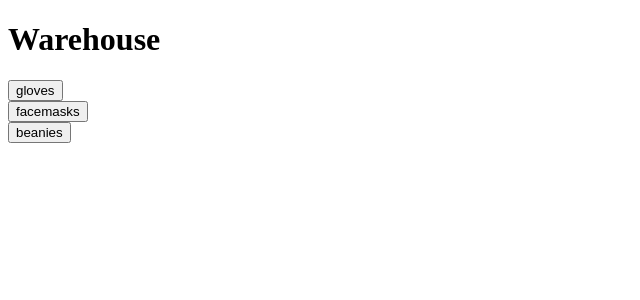
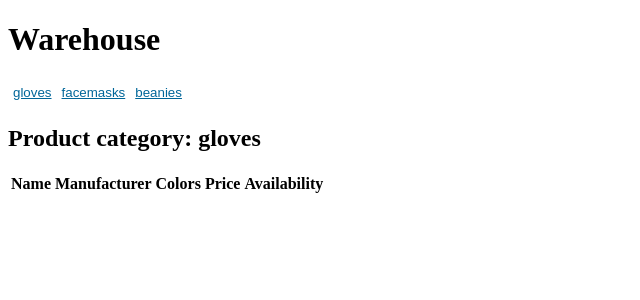
Before and after one commit to mevid93/warehouse, a React (Create React App) app: page / in a window 1280 px wide. Shown: the top 300 px of the page, without its empty margins (0-640 px from the left). Built offline with nearby package versions, Linux system fonts and the light colour scheme; no server answers.

Commit message:
Added functionality to choose product category

```diff
--- a/src/App.js
+++ b/src/App.js
@@ -1,11 +1,32 @@
 
 import React, { useState, useEffect } from 'react'
-import Button from './components/Button'
+import CategoryBar from './components/CategoryBar'
+import ProductList from './components/ProductList'
 import productService from './services/productService'
 
+// hard coded list of all possible product categories
+const CATEGORIES = [
+  {
+    "id": 0,
+    "name": "gloves"
+  },
+  {
+    "id": 1,
+    "name": "facemasks"
+  },
+  {
+    "id": 2,
+    "name": "beanies"
+  }
+]
+
+
 const App = () => {
-  const [category, setCategory] = useState("gloves")
 
+  // state information
+  const [category, setCategory] = useState(CATEGORIES[0].name)
+
+  // when loaded for the first time
   useEffect(() => {
     productService
       .getAll(category)
@@ -14,12 +35,12 @@ const App = () => {
       })
   }, [])
 
+  // render
   return (
     <div>
       <h1>Warehouse</h1>
-      <Button text={"gloves"} handler={() => setCategory("gloves")} />
-      <Button text={"facemasks"} handler={() => setCategory("facemasks")} />
-      <Button text={"beanies"} handler={() => setCategory("beanies")} />
+      <CategoryBar categories={CATEGORIES} setCategory={setCategory} />
+      <ProductList category={category} />
     </div>
   )
 }
--- a/src/components/Button.js
+++ /dev/null
@@ -1,12 +0,0 @@
-
-const Button = ({ text, handler }) => {
-  return (
-    <div>
-      <button onClick={handler}>
-        {text}
-      </button>
-    </div>
-  )
-}
-
-export default Button
--- /dev/null
+++ b/src/components/CategoryBar.js
@@ -0,0 +1,22 @@
+
+const CategoryBar = ({categories, setCategory}) => {
+
+  const categoryBarStyle = {
+    "background": "none",
+    "border": "none",
+    "padding": 5,
+    "color": "#069",
+    "textDecoration": "underline",
+    "cursor": "pointer"
+  }
+
+  return (
+    <div>
+      <nav>
+        {categories.map(c => <button key={c.id} style={categoryBarStyle} href="" onClick={() => setCategory(c.name)}>{c.name}</button>)}
+      </nav>
+    </div>
+  )
+}
+
+export default CategoryBar
--- /dev/null
+++ b/src/components/ProductList.js
@@ -0,0 +1,31 @@
+
+const ProductList = ({ category, productData }) => {
+
+  return (
+    <div>
+      <h2>Product category: {category}</h2>
+      <table>
+        <thead>
+          <tr>
+            <th>Name</th>
+            <th>Manufacturer</th>
+            <th>Colors</th>
+            <th>Price</th>
+            <th>Availability</th>
+          </tr>
+        </thead>
+        <tbody>
+          <tr>
+            <td></td>
+            <td></td>
+            <td></td>
+            <td></td>
+            <td></td>
+          </tr>
+        </tbody>
+      </table>
+    </div>
+  )
+}
+
+export default ProductList
--- a/src/services/availabilityService.js
+++ b/src/services/availabilityService.js
@@ -1,6 +1,7 @@
 import axios from 'axios'
 const baseUrl = '/v2/availability/'
 
+// get product availability information from given manufacturer
 const getAll = (manufacturer) => {
   return axios.get(`${baseUrl}/${manufacturer}`).then(response => response.data)
 }
--- a/src/services/productService.js
+++ b/src/services/productService.js
@@ -1,6 +1,7 @@
 import axios from 'axios'
 const baseUrl = '/v2/products'
 
+// get all products from a given category
 const getAll = (category) => {
   return axios.get(`${baseUrl}/${category}`).then(response => response.data)
 }
```
Also changed, not shown: src/services/listingService.js (added, +17 -0 lines), src/components/Product.js (added), 1 other file (tests, documents, lock files or other folders).
